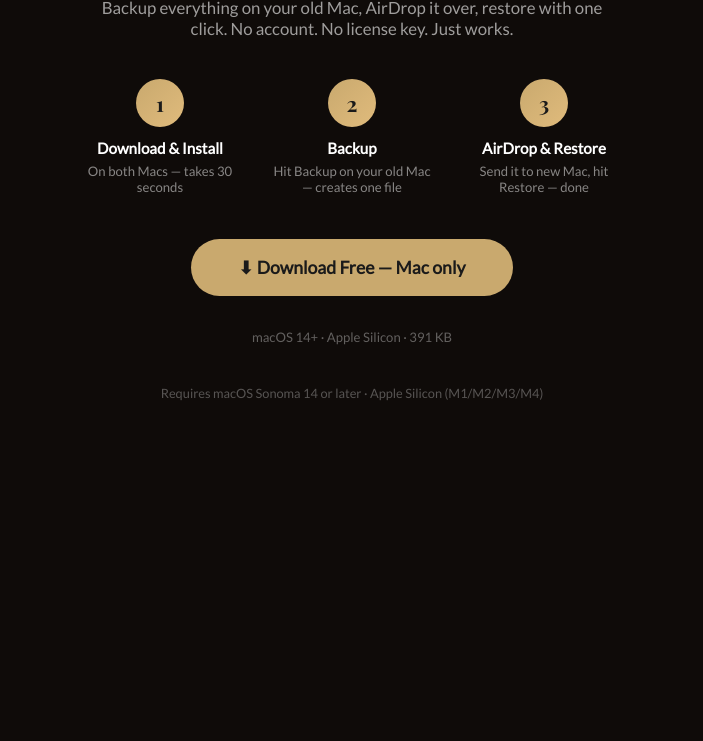
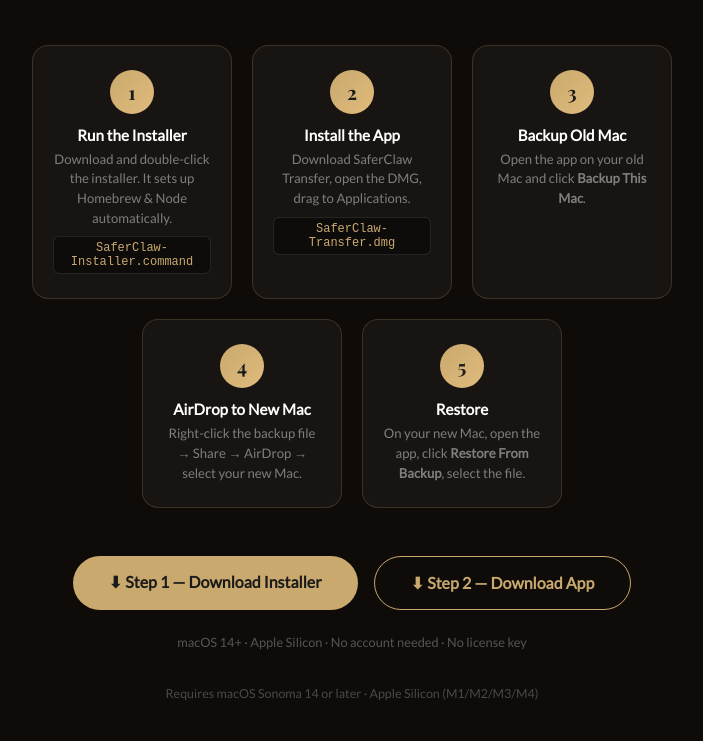
Before and after one commit to clawrenceisthebestboy-dev/saferclaw-transfer, a plain HTML site: page index.html in a window 1280 px wide. Shown: the part 324-1065 px from the top of the page, without its empty margins (288-991 px from the left). Before the commit the page ends 800 px from the top, so only its background shows below. Drawn offline with nearby package versions, Linux system fonts and the light colour scheme.

Commit message:
v1.4 - two-step install: .command installer + app

```diff
--- a/index.html
+++ b/index.html
@@ -10,31 +10,64 @@
 body{background:#0f0b09;color:#fff;font-family:'Lato',sans-serif;min-height:100vh;display:flex;flex-direction:column;align-items:center;justify-content:center;text-align:center;padding:40px 20px}
 .logo{font-family:'Playfair Display',serif;font-size:2.4rem;color:#c9a96e;margin-bottom:8px}
 .badge{display:inline-block;background:rgba(201,169,110,.15);border:1px solid #c9a96e;color:#c9a96e;padding:5px 16px;border-radius:20px;font-size:.78rem;letter-spacing:2px;text-transform:uppercase;margin-bottom:28px}
-h1{font-family:'Playfair Display',serif;font-size:clamp(1.8rem,5vw,3rem);margin-bottom:16px;line-height:1.2}
-.sub{color:rgba(255,255,255,.6);font-size:1.05rem;max-width:520px;margin:0 auto 40px}
-.steps{display:flex;gap:32px;justify-content:center;flex-wrap:wrap;margin-bottom:44px}
-.step{max-width:160px}
-.step-num{width:48px;height:48px;border-radius:50%;background:linear-gradient(135deg,#c9a96e,#e0bb7c);color:#1a1a1a;font-family:'Playfair Display',serif;font-size:1.3rem;font-weight:700;display:flex;align-items:center;justify-content:center;margin:0 auto 12px}
-.step h3{font-size:.95rem;margin-bottom:6px}
-.step p{color:rgba(255,255,255,.5);font-size:.82rem}
-.download-btn{display:inline-block;background:#c9a96e;color:#1a1a1a;padding:18px 48px;border-radius:40px;font-size:1.1rem;font-weight:700;text-decoration:none;transition:all .3s;margin-bottom:14px}
-.download-btn:hover{background:#e0bb7c;transform:translateY(-2px);box-shadow:0 8px 32px rgba(201,169,110,.4)}
-.note{color:rgba(255,255,255,.35);font-size:.82rem}
-.req{margin-top:40px;color:rgba(255,255,255,.3);font-size:.8rem}
+h1{font-family:'Playfair Display',serif;font-size:clamp(1.8rem,5vw,2.8rem);margin-bottom:16px;line-height:1.2}
+.sub{color:rgba(255,255,255,.6);font-size:1.05rem;max-width:540px;margin:0 auto 48px}
+.steps{display:flex;gap:20px;justify-content:center;flex-wrap:wrap;margin-bottom:48px;max-width:760px}
+.step{background:rgba(255,255,255,.04);border:1px solid rgba(201,169,110,.2);border-radius:16px;padding:24px 20px;max-width:200px;text-align:center}
+.step-num{width:44px;height:44px;border-radius:50%;background:linear-gradient(135deg,#c9a96e,#e0bb7c);color:#1a1a1a;font-family:'Playfair Display',serif;font-size:1.2rem;font-weight:700;display:flex;align-items:center;justify-content:center;margin:0 auto 12px}
+.step h3{font-size:.95rem;margin-bottom:6px;color:#fff}
+.step p{color:rgba(255,255,255,.45);font-size:.82rem;line-height:1.5}
+.step .cmd{background:rgba(0,0,0,.4);border:1px solid rgba(255,255,255,.1);border-radius:6px;padding:4px 8px;font-family:monospace;font-size:.75rem;color:#c9a96e;margin-top:8px;display:inline-block}
+.downloads{display:flex;gap:16px;justify-content:center;flex-wrap:wrap;margin-bottom:16px}
+.btn-primary{display:inline-block;background:#c9a96e;color:#1a1a1a;padding:16px 36px;border-radius:40px;font-size:1rem;font-weight:700;text-decoration:none;transition:all .3s}
+.btn-primary:hover{background:#e0bb7c;transform:translateY(-2px);box-shadow:0 8px 32px rgba(201,169,110,.4)}
+.btn-secondary{display:inline-block;border:1.5px solid #c9a96e;color:#c9a96e;padding:16px 36px;border-radius:40px;font-size:1rem;font-weight:600;text-decoration:none;transition:all .3s}
+.btn-secondary:hover{background:rgba(201,169,110,.1)}
+.note{color:rgba(255,255,255,.3);font-size:.8rem;margin-top:8px}
+.req{margin-top:36px;color:rgba(255,255,255,.25);font-size:.78rem}
 </style>
 </head>
 <body>
 <div class="logo">🦞 SaferClaw</div>
 <div class="badge">Transfer Edition — Free</div>
 <h1>Clone Your OpenClaw Setup<br>to a New Mac in Minutes</h1>
-<p class="sub">Backup everything on your old Mac, AirDrop it over, restore with one click. No account. No license key. Just works.</p>
+<p class="sub">Everything transfers — configs, projects, memory, bots. Backup on old Mac, AirDrop, restore on new Mac. Done.</p>
+
 <div class="steps">
-  <div class="step"><div class="step-num">1</div><h3>Download & Install</h3><p>On both Macs — takes 30 seconds</p></div>
-  <div class="step"><div class="step-num">2</div><h3>Backup</h3><p>Hit Backup on your old Mac — creates one file</p></div>
-  <div class="step"><div class="step-num">3</div><h3>AirDrop & Restore</h3><p>Send it to new Mac, hit Restore — done</p></div>
+  <div class="step">
+    <div class="step-num">1</div>
+    <h3>Run the Installer</h3>
+    <p>Download and double-click the installer. It sets up Homebrew & Node automatically.</p>
+    <span class="cmd">SaferClaw-Installer.command</span>
+  </div>
+  <div class="step">
+    <div class="step-num">2</div>
+    <h3>Install the App</h3>
+    <p>Download SaferClaw Transfer, open the DMG, drag to Applications.</p>
+    <span class="cmd">SaferClaw-Transfer.dmg</span>
+  </div>
+  <div class="step">
+    <div class="step-num">3</div>
+    <h3>Backup Old Mac</h3>
+    <p>Open the app on your old Mac and click <strong>Backup This Mac</strong>.</p>
+  </div>
+  <div class="step">
+    <div class="step-num">4</div>
+    <h3>AirDrop to New Mac</h3>
+    <p>Right-click the backup file → Share → AirDrop → select your new Mac.</p>
+  </div>
+  <div class="step">
+    <div class="step-num">5</div>
+    <h3>Restore</h3>
+    <p>On your new Mac, open the app, click <strong>Restore From Backup</strong>, select the file.</p>
+  </div>
 </div>
-<a href="SaferClaw-Transfer.dmg" class="download-btn">⬇ Download Free — Mac only</a><br>
-<span class="note">macOS 14+ · Apple Silicon · 391 KB</span>
+
+<div class="downloads">
+  <a href="SaferClaw-Installer.command" class="btn-primary">⬇ Step 1 — Download Installer</a>
+  <a href="SaferClaw-Transfer.dmg" class="btn-secondary">⬇ Step 2 — Download App</a>
+</div>
+<p class="note">macOS 14+ · Apple Silicon · No account needed · No license key</p>
 <p class="req">Requires macOS Sonoma 14 or later · Apple Silicon (M1/M2/M3/M4)</p>
 </body>
 </html>
```
Also changed, not shown: 1 other file.
